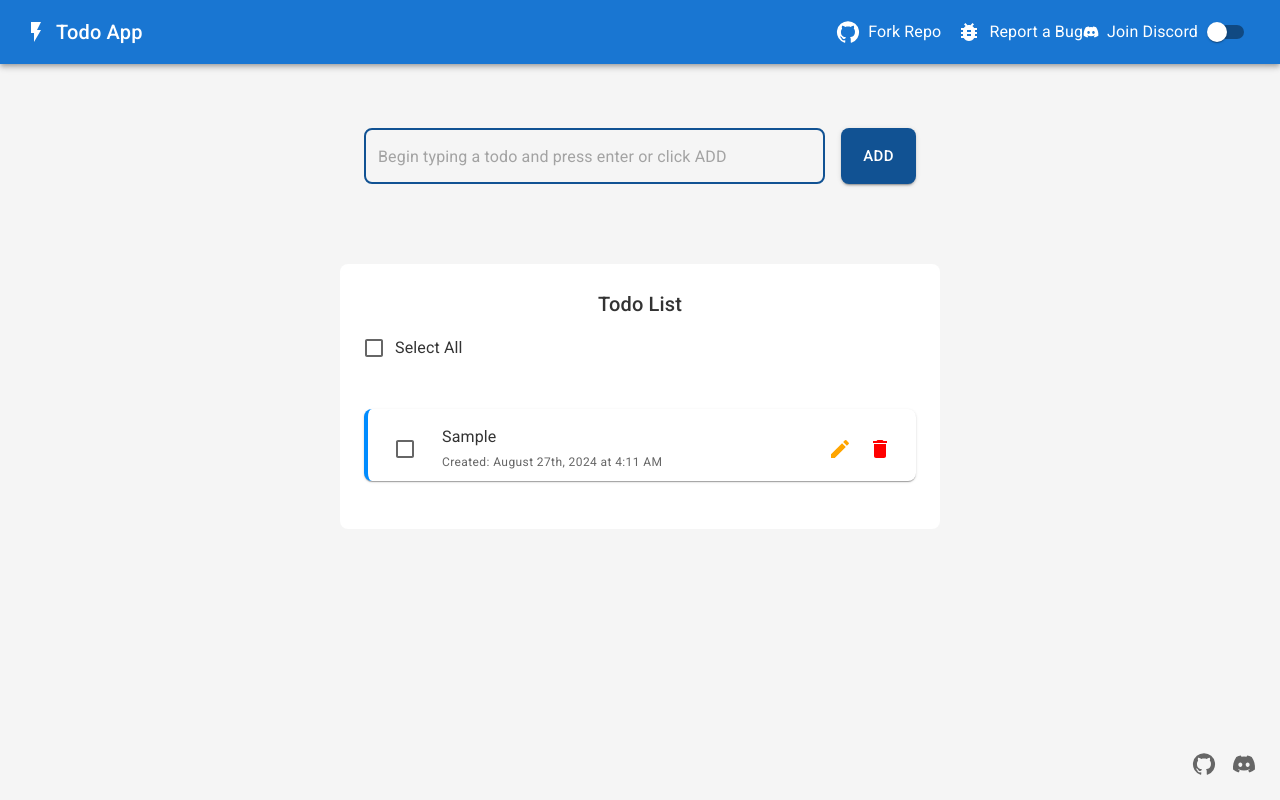
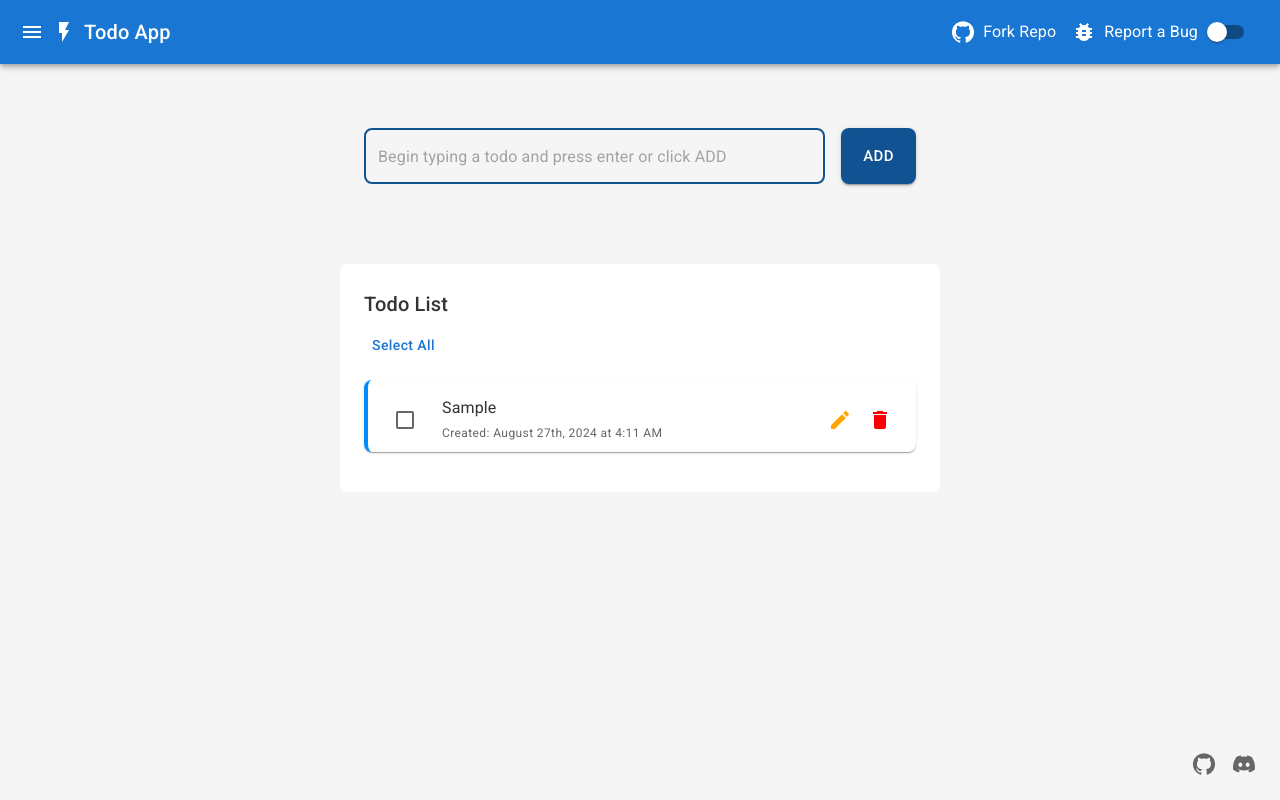
Before and after one commit to itz4blitz/react-screaming-architecture-boilerplate, a React (Vite) app: page / in a window 1280 px wide. Both pictures are taken after typing "Sample" into the empty fields and a click on the button "ADD". Built offline with nearby package versions, Linux system fonts and the light colour scheme.

Commit message:
Add new feature for drag and drop re-ordering and fix duplicate Discord icon in header when above 600px

```diff
--- a/src/features/_shared/components/Header.tsx
+++ b/src/features/_shared/components/Header.tsx
@@ -39,8 +39,6 @@ const Header: React.FC<HeaderProps> = ({ toggleDarkMode }) => {
   return (
     <AppBar position="static">
       <Toolbar>
-        {isMobile ? (
-          <>
         <IconButton
           edge="start"
           color="inherit"
@@ -103,8 +101,6 @@ const Header: React.FC<HeaderProps> = ({ toggleDarkMode }) => {
             </a>
           </MenuItem>
         </Menu>
-          </>
-        ) : null}
         <Box display="flex" alignItems="center" flexGrow={1}>
           <FlashOnIcon sx={{ marginRight: 1 }} />
           <Typography variant="h6">Todo App</Typography>
@@ -134,15 +130,6 @@ const Header: React.FC<HeaderProps> = ({ toggleDarkMode }) => {
               <BugReportIcon style={{ marginRight: '8px' }} />
               <Typography variant="body1">Report a Bug</Typography>
             </Link>
-            <Link
-              href="https://discord.gg/8nVCV2M44U"
-              target="_blank"
-              rel="noopener noreferrer"
-              sx={{ display: 'flex', alignItems: 'center', color: 'inherit' }}
-            >
-              <FaDiscord style={{ marginRight: '8px' }} />
-              <Typography variant="body1">Join Discord</Typography>
-            </Link>
           </>
         )}
         <Switch
--- a/src/features/todos/components/CreateTodoForm.tsx
+++ b/src/features/todos/components/CreateTodoForm.tsx
@@ -35,10 +35,10 @@ const CreateTodoForm: React.FC = () => {
     };
   }, []);
 
-  const handleSubmit = (e: React.FormEvent) => {
+  const handleSubmit = async (e: React.FormEvent) => {
     e.preventDefault();
     if (title.trim()) {
-      addTodo(title);
+      await addTodo(title.trim());
       setTitle('');
     }
   };
--- a/src/features/todos/components/TodoItem.tsx
+++ b/src/features/todos/components/TodoItem.tsx
@@ -1,5 +1,5 @@
 import React, { useState, useEffect, useRef } from 'react';
-import { CardContent, TextField, useMediaQuery } from '@mui/material';
+import { CardContent, TextField } from '@mui/material';
 import DeleteIcon from '@mui/icons-material/Delete';
 import EditIcon from '@mui/icons-material/Edit';
 import SaveIcon from '@mui/icons-material/Save';
@@ -9,40 +9,44 @@ import { useTheme } from '@mui/material/styles';
 import Box from '@shared/components/Box';
 import Card from '@shared/components/Card';
 import Typography from '@shared/components/Typography';
-import { motion } from 'framer-motion';
 import Checkbox from '@shared/components/Checkbox';
 import IconButton from '@shared/components/IconButton';
 import { SxProps, Theme } from '@mui/material/styles';
+import { useSortable } from '@dnd-kit/sortable';
+import { CSS } from '@dnd-kit/utilities';
 
 interface TodoItemProps {
   todo: Todo;
   onToggle: (id: number) => Promise<void>;
   onEdit: (id: number, title: string) => Promise<void>;
   onDelete: (id: number) => Promise<void>;
+  onSelect: () => void;
   selected: boolean;
-  onSelect: () => void;
   disableDelete: boolean;
   isAnyTodoBeingEdited: boolean;
   onStartEditing: () => void;
   onStopEditing: () => void;
+  isMobile: boolean;
   sx?: SxProps<Theme>;
+  isDragging?: boolean;
 }
 
 const TodoItem: React.FC<TodoItemProps> = ({
   todo,
   onDelete,
   onEdit,
+  onSelect,
   selected,
-  onSelect,
   disableDelete,
   isAnyTodoBeingEdited,
   onStartEditing,
   onStopEditing,
+  isMobile,
+  isDragging = false,
 }) => {
   const [isEditing, setIsEditing] = useState(false);
   const [editedTitle, setEditedTitle] = useState(todo.title);
   const theme = useTheme();
-  const isMobile = useMediaQuery(theme.breakpoints.down('sm'));
   const inputRef = useRef<HTMLInputElement>(null);
 
   useEffect(() => {
@@ -81,14 +85,20 @@ const TodoItem: React.FC<TodoItemProps> = ({
     return formattedDate.charAt(0).toUpperCase() + formattedDate.slice(1);
   };
 
+  const { attributes, listeners, setNodeRef, transform, transition } =
+    useSortable({ id: todo.id });
+
+  const style = {
+    transform: CSS.Transform.toString(transform),
+    transition,
+    opacity: isDragging ? 0.5 : 1,
+    listStyleType: 'none', // Remove list item bullet
+    padding: 0,
+    margin: '8px 0', // Add some vertical spacing between items
+  };
+
   return (
-    <motion.div
-      initial={{ opacity: 0, x: -10 }}
-      animate={{ opacity: 1, x: 0 }}
-      exit={{ opacity: 0, x: 10 }}
-      transition={{ duration: 0.2 }}
-      layout
-    >
+    <div ref={setNodeRef} style={style} {...attributes} {...listeners}>
       <Card
         sx={{
           mt: 2,
@@ -99,10 +109,13 @@ const TodoItem: React.FC<TodoItemProps> = ({
           overflow: 'hidden',
           transition:
             'background-color 300ms cubic-bezier(0.4, 0, 0.2, 1) 0ms, box-shadow 300ms cubic-bezier(0.4, 0, 0.2, 1) 0ms',
-          backgroundColor:
-            theme.palette.mode === 'dark' ? theme.palette.grey[700] : undefined,
-          boxShadow: theme.shadows[1],
-          cursor: 'pointer',
+          backgroundColor: selected
+            ? theme.palette.action.selected
+            : theme.palette.mode === 'dark'
+              ? theme.palette.grey[700]
+              : undefined,
+          boxShadow: isDragging ? theme.shadows[8] : theme.shadows[1],
+          cursor: 'grab',
           '&:hover': {
             backgroundColor:
               theme.palette.mode === 'dark'
@@ -110,7 +123,10 @@ const TodoItem: React.FC<TodoItemProps> = ({
                 : theme.palette.grey[200],
           },
         }}
-        onClick={onSelect}
+        onClick={(e) => {
+          e.preventDefault();
+          onSelect();
+        }}
       >
         <CardContent
           sx={{
@@ -131,7 +147,14 @@ const TodoItem: React.FC<TodoItemProps> = ({
               width: isMobile ? '100%' : 'auto',
             }}
           >
-            <Checkbox checked={selected} onChange={onSelect} />
+            <Checkbox
+              checked={selected}
+              onChange={(e) => {
+                e.stopPropagation();
+                onSelect();
+              }}
+              onClick={(e) => e.stopPropagation()}
+            />
           </Box>
           <Box sx={{ flexGrow: 1, ml: isMobile ? 0 : 2, mt: isMobile ? 2 : 0 }}>
             {isEditing ? (
@@ -241,7 +264,7 @@ const TodoItem: React.FC<TodoItemProps> = ({
           </Box>
         </CardContent>
       </Card>
-    </motion.div>
+    </div>
   );
 };
 
--- a/src/features/todos/components/TodoList.tsx
+++ b/src/features/todos/components/TodoList.tsx
@@ -1,37 +1,68 @@
 import React, { useState } from 'react';
+import { useTheme } from '@mui/material/styles';
+import { useMediaQuery } from '@mui/material';
 import {
-  List,
-  Typography,
-  Box,
-  Checkbox,
-  FormControlLabel,
-  Button,
-} from '@mui/material';
-import TodoItem from '@features/todos/components/TodoItem';
+  DndContext,
+  closestCenter,
+  KeyboardSensor,
+  PointerSensor,
+  useSensor,
+  useSensors,
+  DragEndEvent,
+  DragStartEvent,
+  DragOverlay,
+} from '@dnd-kit/core';
+import {
+  arrayMove,
+  SortableContext,
+  sortableKeyboardCoordinates,
+  verticalListSortingStrategy,
+} from '@dnd-kit/sortable';
+import Box from '@shared/components/Box';
+import Typography from '@shared/components/Typography';
+import Button from '@shared/components/Button';
+import TodoItem from './TodoItem';
 import { useTodos } from '@features/todos/hooks/useTodos';
-import { useTheme } from '@mui/material/styles';
-import { AnimatePresence, motion } from 'framer-motion';
+import { Todo } from '@shared/types';
 
 const TodoList: React.FC = () => {
-  const { todos, toggleTodo, deleteTodo, editTodo } = useTodos();
+  const { todos, toggleTodo, deleteTodo, editTodo, reorderTodos } = useTodos();
   const [selectedTodos, setSelectedTodos] = useState<number[]>([]);
   const [editingTodoId, setEditingTodoId] = useState<number | null>(null);
+  const [activeTodo, setActiveTodo] = useState<Todo | null>(null);
   const theme = useTheme();
+  const isMobile = useMediaQuery(theme.breakpoints.down('sm'));
 
-  const handleSelectAll = (event: React.ChangeEvent<HTMLInputElement>) => {
-    setSelectedTodos(event.target.checked ? todos.map((todo) => todo.id) : []);
+  const sensors = useSensors(
+    useSensor(PointerSensor, {
+      activationConstraint: {
+        distance: 8,
+      },
+    }),
+    useSensor(KeyboardSensor, {
+      coordinateGetter: sortableKeyboardCoordinates,
+    })
+  );
+
+  const handleSelectAll = () => {
+    if (selectedTodos.length === todos.length) {
+      setSelectedTodos([]);
+    } else {
+      setSelectedTodos(todos.map((todo) => todo.id));
+    }
   };
 
-  const handleDeleteSelected = () => {
-    selectedTodos.forEach((id) => deleteTodo(id));
+  const handleDeleteSelected = async () => {
+    for (const id of selectedTodos) {
+      await deleteTodo(id);
+    }
     setSelectedTodos([]);
   };
 
   const handleSelectTodo = (id: number) => {
-    const newSelectedTodos = selectedTodos.includes(id)
-      ? selectedTodos.filter((todoId) => todoId !== id)
-      : [...selectedTodos, id];
-    setSelectedTodos(newSelectedTodos);
+    setSelectedTodos((prev) =>
+      prev.includes(id) ? prev.filter((todoId) => todoId !== id) : [...prev, id]
+    );
   };
 
   const handleStartEditing = (id: number) => {
@@ -40,6 +71,25 @@ const TodoList: React.FC = () => {
 
   const handleStopEditing = () => {
     setEditingTodoId(null);
+  };
+
+  const handleDragStart = (event: DragStartEvent) => {
+    const { active } = event;
+    setActiveTodo(todos.find((todo) => todo.id === active.id) || null);
+  };
+
+  const handleDragEnd = (event: DragEndEvent) => {
+    const { active, over } = event;
+
+    if (active.id !== over?.id) {
+      const oldIndex = todos.findIndex((todo) => todo.id === active.id);
+      const newIndex = todos.findIndex((todo) => todo.id === over?.id);
+
+      const newTodos = arrayMove(todos, oldIndex, newIndex);
+      reorderTodos(newTodos.map((todo) => todo.id));
+    }
+
+    setActiveTodo(null);
   };
 
   return (
@@ -57,94 +107,97 @@ const TodoList: React.FC = () => {
       <Typography
         variant="h6"
         gutterBottom
-        sx={{
-          color: theme.palette.text.primary,
-          textAlign: 'center',
-          fontFamily: theme.typography.fontFamily,
-          fontWeight: theme.typography.fontWeightMedium,
-        }}
+        sx={
+          {
+            /* ... styles ... */
+          }
+        }
       >
         Todo List
       </Typography>
       {todos.length === 0 ? (
         <Typography
           variant="body1"
-          sx={{
-            textAlign: 'center',
-            my: 4,
-            color: theme.palette.text.secondary,
-          }}
+          sx={
+            {
+              /* ... styles ... */
+            }
+          }
         >
           No todos yet. Add a new todo to get started!
         </Typography>
       ) : (
         <>
-          <Box
-            sx={{
-              display: 'flex',
-              justifyContent: 'space-between',
-              alignItems: 'center',
-              mb: 2,
-            }}
-          >
-            <FormControlLabel
-              control={
-                <Checkbox
-                  checked={selectedTodos.length === todos.length}
-                  indeterminate={
-                    selectedTodos.length > 0 &&
-                    selectedTodos.length < todos.length
-                  }
-                  onChange={handleSelectAll}
-                  sx={{
-                    '&.Mui-checked, &.MuiCheckbox-indeterminate': {
-                      color:
-                        theme.palette.mode === 'dark' ? '#008cff' : undefined,
-                    },
-                  }}
-                />
-              }
-              label="Select All"
-            />
-            {selectedTodos.length >= 2 && (
-              <Button
-                variant="contained"
-                color="error"
-                onClick={handleDeleteSelected}
-                sx={{ borderRadius: '8px' }}
-              >
+          <Box sx={{ display: 'flex', justifyContent: 'space-between', mb: 2 }}>
+            <Button onClick={handleSelectAll}>
+              {selectedTodos.length === todos.length
+                ? 'Deselect All'
+                : 'Select All'}
+            </Button>
+            {selectedTodos.length > 1 && (
+              <Button onClick={handleDeleteSelected} color="error">
                 Delete Selected
               </Button>
             )}
           </Box>
-          <AnimatePresence>
-            <List>
-              {todos.map((todo) => (
-                <motion.div key={todo.id} layout>
+          <DndContext
+            sensors={sensors}
+            collisionDetection={closestCenter}
+            onDragStart={handleDragStart}
+            onDragEnd={handleDragEnd}
+          >
+            <SortableContext
+              items={todos.map((todo) => todo.id)}
+              strategy={verticalListSortingStrategy}
+            >
+              <div style={{ listStyleType: 'none', padding: 0 }}>
+                {todos.map((todo) => (
                   <TodoItem
+                    key={todo.id}
                     todo={todo}
                     onToggle={toggleTodo}
-                    onEdit={async (id, title) => {
-                      await editTodo(id, title);
-                      handleStopEditing();
-                    }}
+                    onEdit={editTodo}
                     onDelete={deleteTodo}
+                    onSelect={() => handleSelectTodo(todo.id)}
                     selected={selectedTodos.includes(todo.id)}
-                    onSelect={() => handleSelectTodo(todo.id)}
                     disableDelete={selectedTodos.length > 1}
                     isAnyTodoBeingEdited={editingTodoId !== null}
                     onStartEditing={() => handleStartEditing(todo.id)}
                     onStopEditing={handleStopEditing}
-                    sx={{
-                      '& .MuiTypography-body1': {
-                        fontSize: '1rem',
-                      },
-                    }}
+                    isMobile={isMobile}
                   />
-                </motion.div>
-              ))}
-            </List>
-          </AnimatePresence>
+                ))}
+              </div>
+            </SortableContext>
+            <DragOverlay>
+              {activeTodo ? (
+                <div
+                  style={{
+                    listStyleType: 'none',
+                    padding: 0,
+                    margin: 0,
+                    pointerEvents: 'none', // Prevent interaction with the overlay
+                    opacity: 0.8, // Make it slightly transparent
+                  }}
+                >
+                  <TodoItem
+                    todo={activeTodo}
+                    onToggle={toggleTodo}
+                    onEdit={editTodo}
+                    onDelete={deleteTodo}
+                    onSelect={() => {}}
+                    selected={selectedTodos.includes(activeTodo.id)}
+                    disableDelete={selectedTodos.length > 1}
+                    isAnyTodoBeingEdited={editingTodoId !== null}
+                    onStartEditing={() => {}}
+                    onStopEditing={() => {}}
+                    isMobile={isMobile}
+                    isDragging
+                  />
+                </div>
+              ) : null}
+            </DragOverlay>
+          </DndContext>
         </>
       )}
     </Box>
--- a/src/features/todos/hooks/TodoContext.tsx
+++ b/src/features/todos/hooks/TodoContext.tsx
@@ -2,17 +2,18 @@ import React, { createContext, useState, useEffect, ReactNode } from 'react';
 import { Todo } from '@shared/types';
 import {
   getTodos,
-  addTodo,
+  addTodo as addTodoService,
   updateTodo,
-  deleteTodo,
+  deleteTodo as deleteTodoService,
 } from '@features/todos/services/todoService';
 
-interface TodoContextType {
+export interface TodoContextType {
   todos: Todo[];
+  toggleTodo: (id: number) => Promise<void>;
+  deleteTodo: (id: number) => Promise<void>;
+  editTodo: (id: number, title: string) => Promise<void>;
+  reorderTodos: (newOrder: number[]) => void;
   addTodo: (title: string) => Promise<void>;
-  toggleTodo: (id: number) => Promise<void>;
-  editTodo: (id: number, title: string) => Promise<void>;
-  deleteTodo: (id: number) => Promise<void>;
 }
 
 export const TodoContext = createContext<TodoContextType | undefined>(
@@ -33,8 +34,8 @@ export const TodoProvider: React.FC<{ children: ReactNode }> = ({
     setTodos(fetchedTodos);
   };
 
-  const addTodoItem = async (title: string) => {
-    const newTodo = await addTodo(title);
+  const addTodo = async (title: string) => {
+    const newTodo = await addTodoService(title);
     setTodos([...todos, newTodo]);
   };
 
@@ -49,7 +50,7 @@ export const TodoProvider: React.FC<{ children: ReactNode }> = ({
     }
   };
 
-  const editTodoItem = async (id: number, title: string) => {
+  const editTodo = async (id: number, title: string) => {
     const todoToEdit = todos.find((todo) => todo.id === id);
     if (todoToEdit) {
       const updatedTodo = await updateTodo({
@@ -61,19 +62,27 @@ export const TodoProvider: React.FC<{ children: ReactNode }> = ({
     }
   };
 
-  const deleteTodoItem = async (id: number) => {
-    await deleteTodo(id);
+  const deleteTodo = async (id: number) => {
+    await deleteTodoService(id);
     setTodos((prevTodos) => prevTodos.filter((todo) => todo.id !== id));
+  };
+
+  const reorderTodos = (newOrder: number[]) => {
+    const reorderedTodos = newOrder.map(
+      (id) => todos.find((todo) => todo.id === id)!
+    );
+    setTodos(reorderedTodos);
   };
 
   return (
     <TodoContext.Provider
       value={{
         todos,
-        addTodo: addTodoItem,
         toggleTodo,
-        editTodo: editTodoItem,
-        deleteTodo: deleteTodoItem,
+        deleteTodo,
+        editTodo,
+        reorderTodos,
+        addTodo,
       }}
     >
       {children}
--- a/src/features/todos/hooks/useTodos.tsx
+++ b/src/features/todos/hooks/useTodos.tsx
@@ -1,10 +1,31 @@
 import { useContext } from 'react';
-import { TodoContext } from '@todos/hooks/TodoContext';
+import { TodoContext, TodoContextType } from './TodoContext';
 
-export const useTodos = () => {
+export const useTodos = (): TodoContextType => {
   const context = useContext(TodoContext);
   if (context === undefined) {
     throw new Error('useTodos must be used within a TodoProvider');
   }
-  return context;
+
+  // Keep all existing functionality
+  const {
+    todos,
+    toggleTodo,
+    deleteTodo,
+    editTodo,
+    reorderTodos,
+    // Add the new addTodo function
+    addTodo,
+    // Include any other existing functions or properties
+  } = context;
+
+  return {
+    todos,
+    toggleTodo,
+    deleteTodo,
+    editTodo,
+    reorderTodos,
+    addTodo,
+    // Return any other existing functions or properties
+  };
 };
```
Lines whose indentation alone changed are shown as unchanged.
